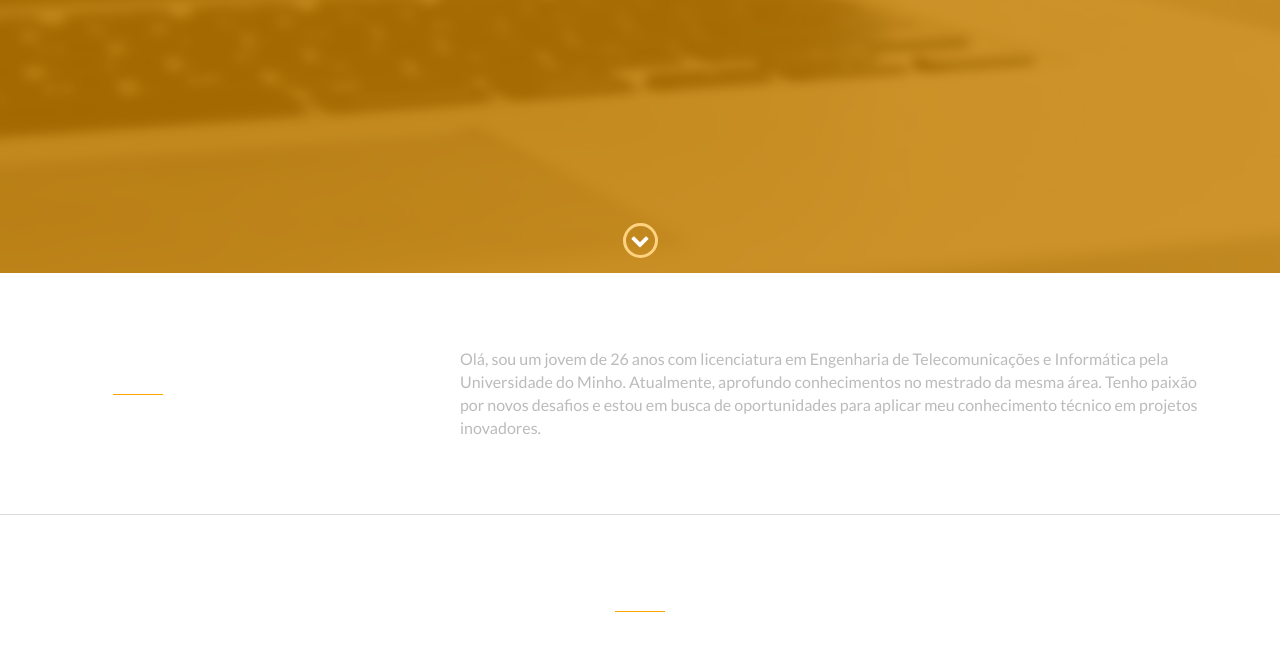
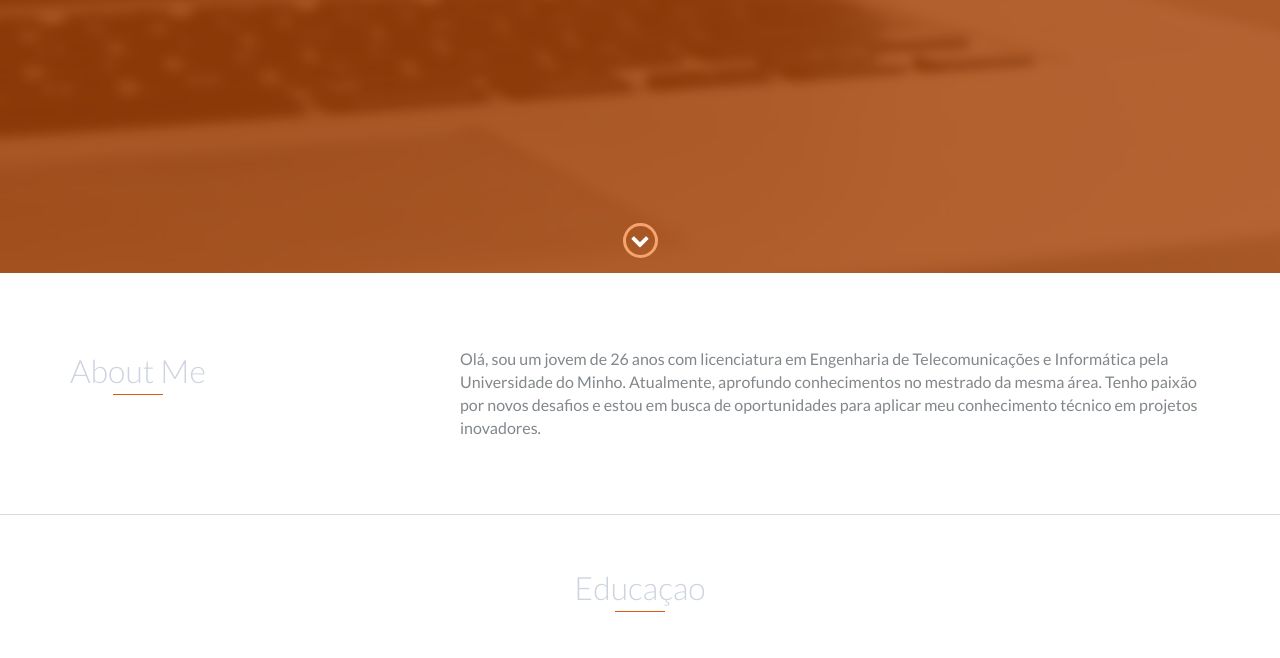
Before and after one commit to danielfelix98/danielfelix98.github.io, a website: page index.html in a window 1280 px wide. Shown: the part 527-1185 px from the top of the page. Drawn offline with nearby package versions, Linux system fonts and the light colour scheme; files that its build step writes are made by us from their sources.

Commit message:
melhorias Boas

```diff
--- a/scss/styles.scss
+++ b/scss/styles.scss
@@ -34,21 +34,19 @@
 */
 
 // Define base and accent colors
-$base-color: #ffa500; // Laranja para cor base
+$base-color: #dd5b0a;
 $base-color-hover: darken($base-color, 10%);
 
 // Define background colors
-$background: #000; // Preto para fundo principal
-$background-alt: #111; // Preto um pouco mais claro para fundo alternativo
-
-// Define text colors
-$heading: #fff; // Branco para títulos
-$text: #bbb; // Cinza claro para texto
-
+$background: #323030f3;
+$background-alt: #753e06;
 
 // Define border colors
 $border: #dcd9d9;
 
+// Define text colors
+$heading: #cdd3df;
+$text: #82878b;
 
 /*
     ---------------------
```
